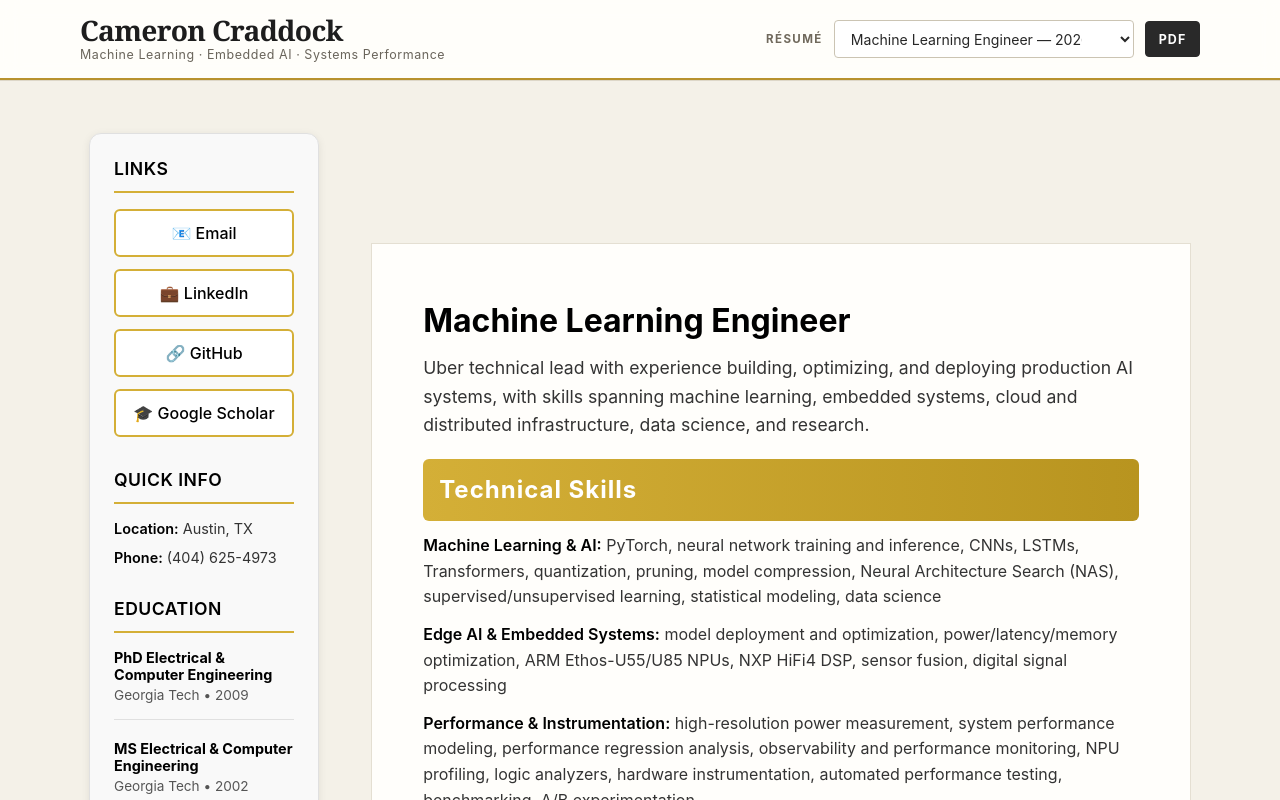
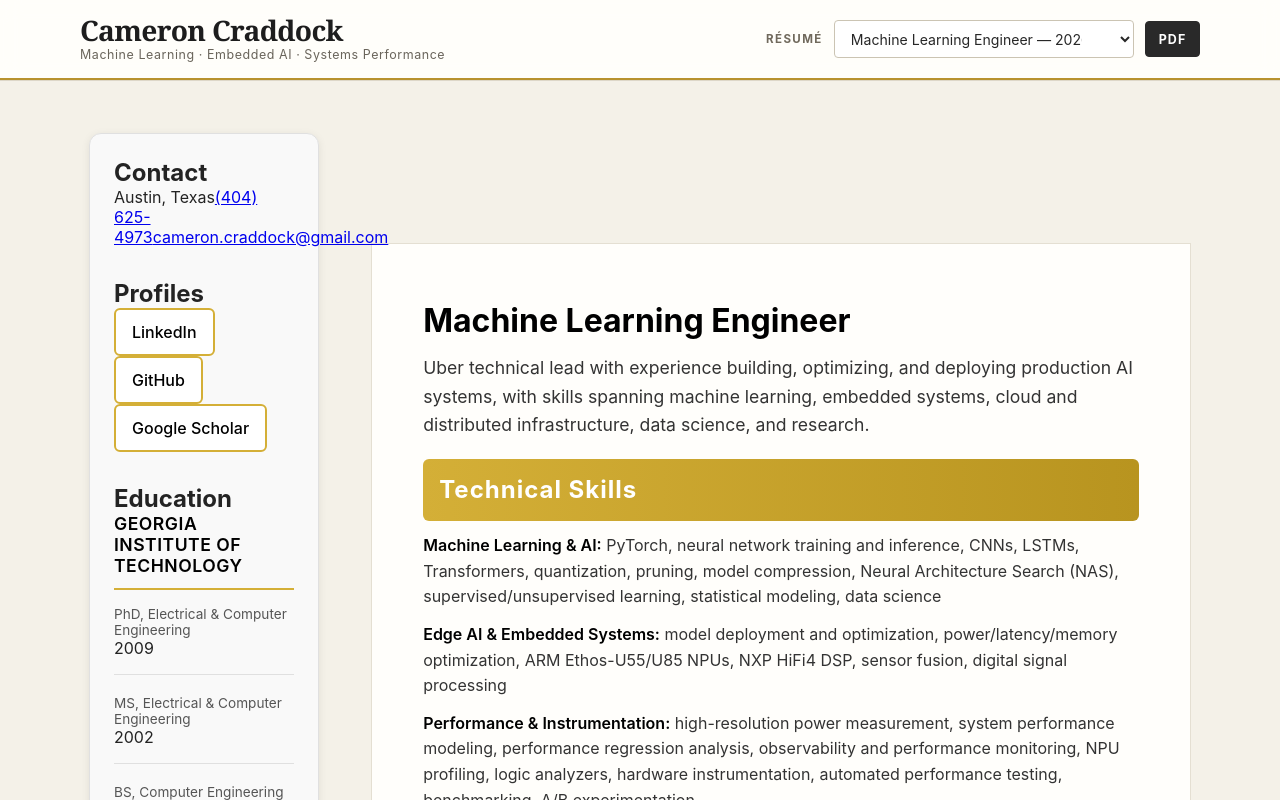
Before and after one commit to ccraddock/cloud_resume_challenge, a React (Vite) app in the folder resume-app/: page / in a window 1280 px wide. Shown: the top 800 px of the page. Built offline with nearby package versions, Linux system fonts and the light colour scheme.

Commit message:
Simplify resume sidebar

```diff
--- a/resume-app/src/components/Sidebar.jsx
+++ b/resume-app/src/components/Sidebar.jsx
@@ -1,65 +1,49 @@
 import React from 'react';
 import './Sidebar.css';
 
+function ExternalLink({ href, children }) {
+  return (
+    <a href={href} target="_blank" rel="noopener noreferrer" className="sidebar-link">
+      {children}
+    </a>
+  );
+}
+
 function Sidebar() {
   return (
-    <aside className="sidebar">
+    <aside className="sidebar" aria-label="Contact and education">
       <section className="sidebar-section">
-        <h3>Links</h3>
-        <div className="links-grid">
-          <a href="mailto:cameron.craddock@gmail.com" className="sidebar-link">
-            📧 Email
-          </a>
-          <a
-            href="https://www.linkedin.com/in/cameron-craddock/"
-            target="_blank"
-            rel="noreferrer"
-            className="sidebar-link"
-          >
-            💼 LinkedIn
-          </a>
-          <a
-            href="https://github.com/ccraddock"
-            target="_blank"
-            rel="noreferrer"
-            className="sidebar-link"
-          >
-            🔗 GitHub
-          </a>
-          <a
-            href="https://scholar.google.com/citations?user=YOUR_ID"
-            target="_blank"
-            rel="noreferrer"
-            className="sidebar-link"
-          >
-            🎓 Google Scholar
-          </a>
+        <h2>Contact</h2>
+        <div className="contact-list">
+          <span>Austin, Texas</span>
+          <a href="tel:+14046254973">(404) 625-4973</a>
+          <a href="mailto:cameron.craddock@gmail.com">cameron.craddock@gmail.com</a>
         </div>
       </section>
 
       <section className="sidebar-section">
-        <h3>Quick Info</h3>
-        <p className="info-item">
-          <span className="label">Location:</span> Austin, TX
-        </p>
-        <p className="info-item">
-          <span className="label">Phone:</span> (404) 625-4973
-        </p>
+        <h2>Profiles</h2>
+        <nav className="profile-links" aria-label="Professional profiles">
+          <ExternalLink href="https://www.linkedin.com/in/cameron-craddock/">LinkedIn</ExternalLink>
+          <ExternalLink href="https://github.com/ccraddock">GitHub</ExternalLink>
+          <ExternalLink href="https://tinyurl.com/CameronCraddockCitations">Google Scholar</ExternalLink>
+        </nav>
       </section>
 
-      <section className="sidebar-section">
-        <h3>Education</h3>
+      <section className="sidebar-section education-section">
+        <h2>Education</h2>
         <div className="edu-item">
-          <h4>PhD Electrical & Computer Engineering</h4>
-          <p>Georgia Tech • 2009</p>
+          <h3>Georgia Institute of Technology</h3>
+          <p>PhD, Electrical &amp; Computer Engineering</p>
+          <span>2009</span>
         </div>
-        <div className="edu-item">
-          <h4>MS Electrical & Computer Engineering</h4>
-          <p>Georgia Tech • 2002</p>
+        <div className="edu-item compact">
+          <p>MS, Electrical &amp; Computer Engineering</p>
+          <span>2002</span>
         </div>
-        <div className="edu-item">
-          <h4>BS Computer Engineering</h4>
-          <p>Georgia Tech • 1999</p>
+        <div className="edu-item compact">
+          <p>BS, Computer Engineering</p>
+          <span>1999</span>
         </div>
       </section>
     </aside>
```
